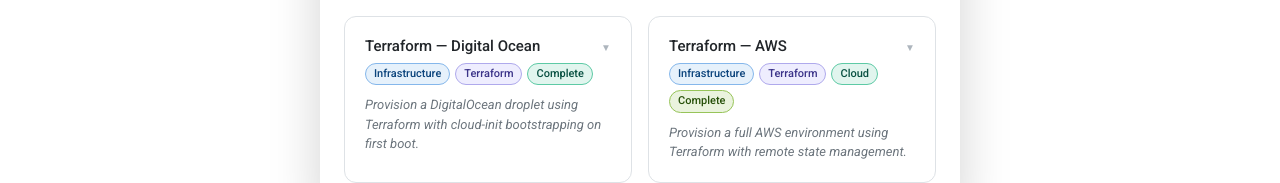
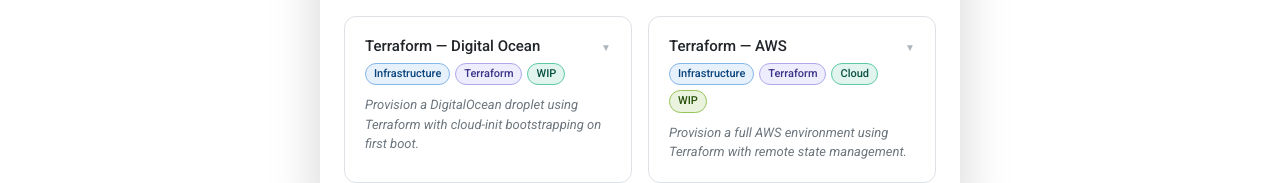
Before and after one commit to zemation/cloud-engineer-react, a React (Create React App) app: page /projects in a window 1280 px wide. Shown: the part 994-1177 px from the top of the page. Built offline with nearby package versions, Linux system fonts and the light colour scheme.

Commit message:
Updated labels for statys to wip to show repos continually evolving

```diff
--- a/src/components/Projects.js
+++ b/src/components/Projects.js
@@ -85,7 +85,7 @@
     {
         title: "Terraform — Digital Ocean",
         goal: "Provision a DigitalOcean droplet using Terraform with cloud-init bootstrapping on first boot.",
-        tags: [{ label: "Infrastructure", color: "blue" }, { label: "Terraform", color: "purple" }, { label: "Complete", color: "teal" }],
+        tags: [{ label: "Infrastructure", color: "blue" }, { label: "Terraform", color: "purple" }, { label: "WIP", color: "teal" }],
         bullets: [
             "Provisions a DigitalOcean droplet using the official Terraform provider.",
             "cloud-init bootstraps the server on first boot — installs sysinfo CLI tool automatically via GitHub releases.",
@@ -97,7 +97,7 @@
     {
         title: "Terraform — AWS",
         goal: "Provision a full AWS environment using Terraform with remote state management.",
-        tags: [{ label: "Infrastructure", color: "blue" }, { label: "Terraform", color: "purple" }, { label: "Cloud", color: "teal" }, { label: "Complete", color: "green" }],
+        tags: [{ label: "Infrastructure", color: "blue" }, { label: "Terraform", color: "purple" }, { label: "Cloud", color: "teal" }, { label: "WIP", color: "green" }],
         bullets: [
             "Provisions a complete AWS environment: VPC, public subnet, internet gateway, route tables, security groups, IAM role, and EC2 instance.",
             "AMI dynamically looked up — always pulls the latest Ubuntu 24.04 LTS from Canonical.",
```
